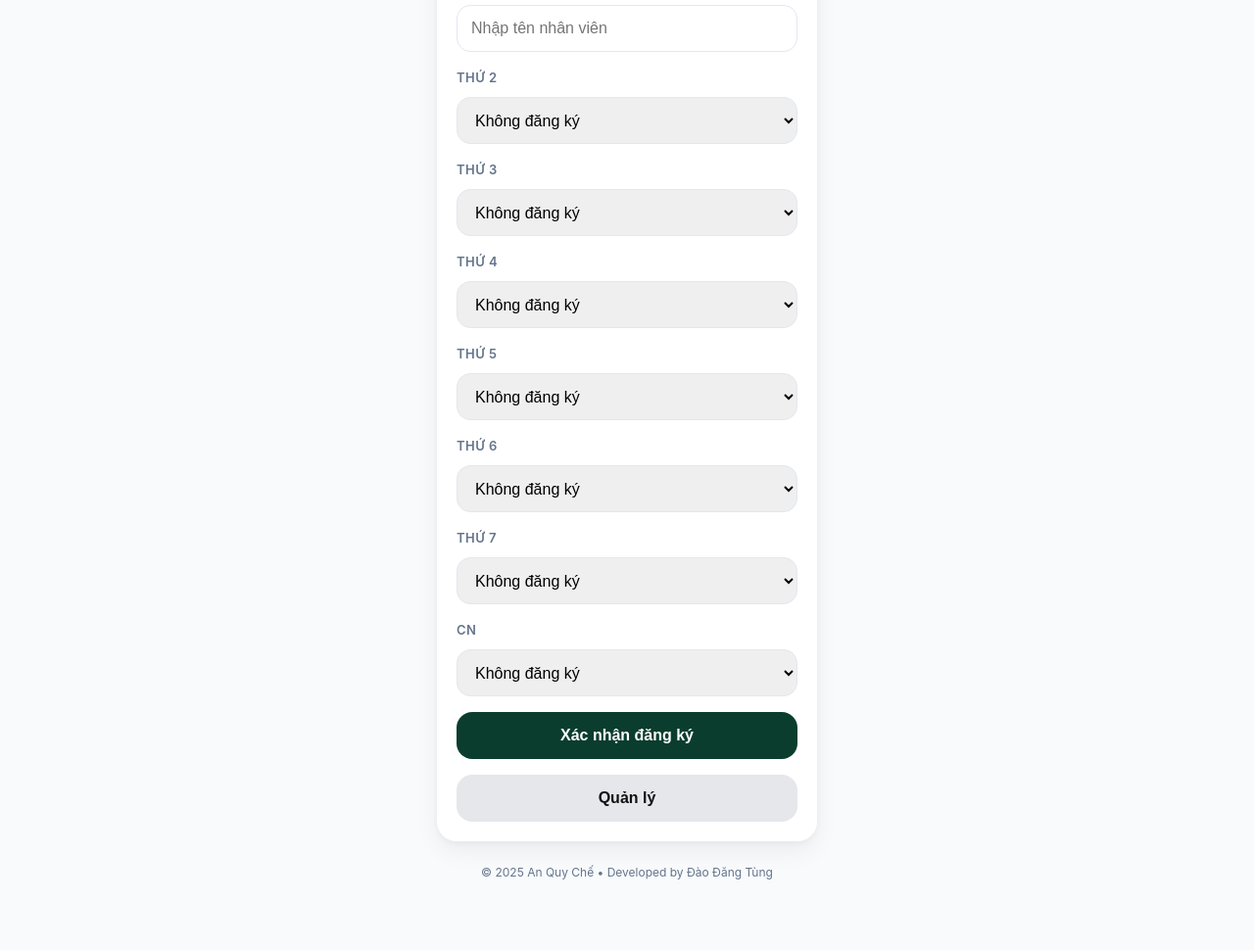
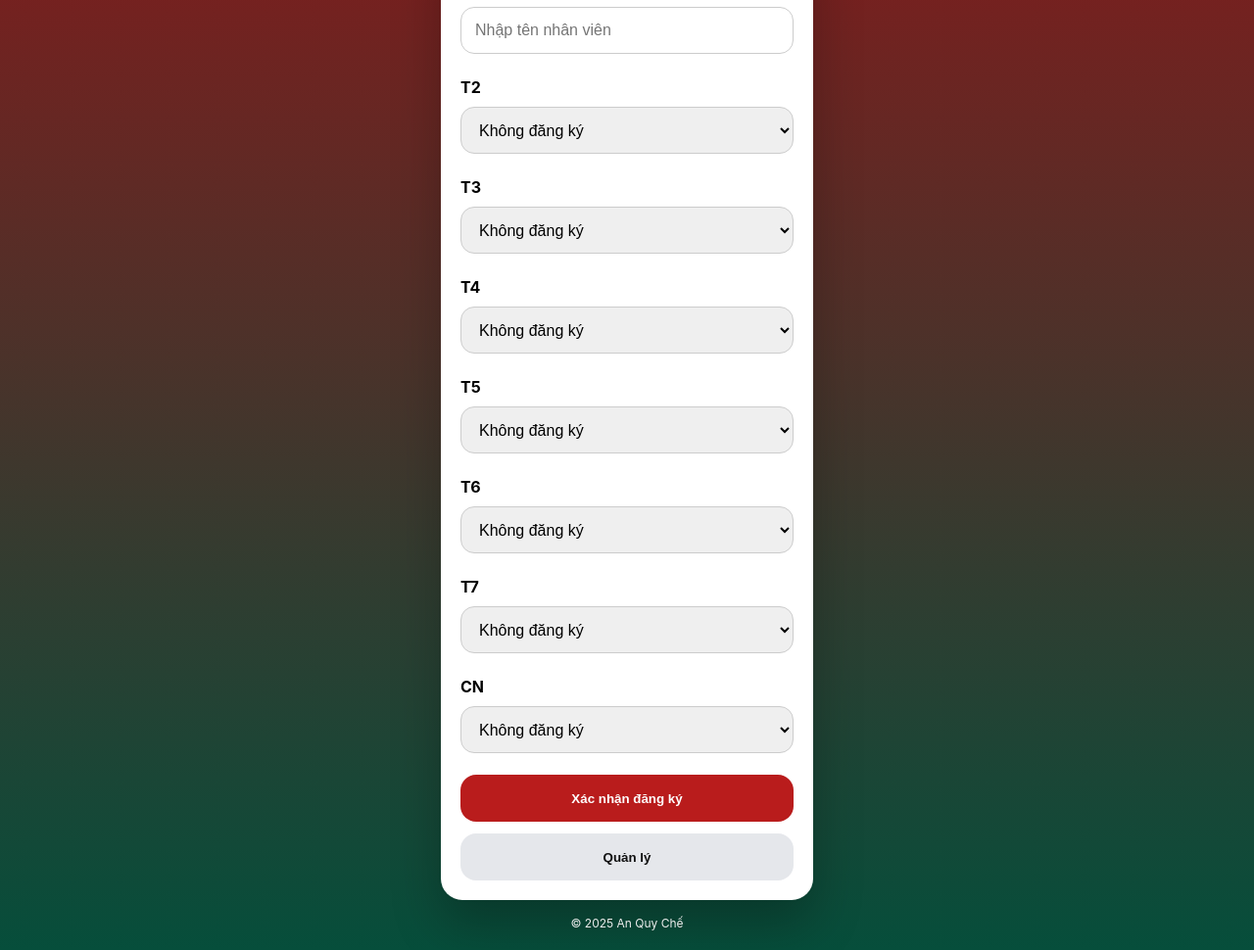
Before and after one commit to dvj1232005-boop/abccongacon, a plain HTML site: page index.html in a window 1280 px wide. Shown: the part 94-1064 px from the top of the page at 98% size. Before the commit the page ends 1024 px from the top, so only its background shows below. Drawn offline with Linux system fonts and the light colour scheme.

Commit message:
Update index.html

```diff
--- a/index.html
+++ b/index.html
@@ -2,129 +2,74 @@
 <html lang="vi">
 <head>
 <meta charset="UTF-8">
-
-<!-- VIEWPORT CHUẨN APP – CHỐNG ZOOM -->
 <meta name="viewport"
 content="width=device-width, initial-scale=1.0, maximum-scale=1.0, user-scalable=no">
 
 <title>An Quy Chế – Đăng ký ca làm</title>
-
-<!-- PWA -->
-<link rel="manifest" href="manifest.json">
 <meta name="theme-color" content="#0b3d2e">
 
-<!-- iOS -->
-<meta name="apple-mobile-web-app-capable" content="yes">
-<meta name="apple-mobile-web-app-status-bar-style" content="black-translucent">
-<meta name="apple-mobile-web-app-title" content="AnQuyChe">
-<link rel="apple-touch-icon" href="icon-192.png">
-
 <style>
-:root{
-  --bg:#f8fafc;
-  --card:#ffffff;
-  --primary:#0b3d2e;
-  --accent:#b91c1c;
-  --text:#0f172a;
-  --muted:#64748b;
-  --radius:20px;
-}
 *{box-sizing:border-box}
 body{
   margin:0;
-  font-family:-apple-system,BlinkMacSystemFont,"Segoe UI",Inter,Roboto;
-  background:var(--bg);
-  color:var(--text);
-}
-
-/* LAYOUT */
-.container{
-  max-width:420px;
-  margin:auto;
-  padding:20px 16px 32px;
-}
-.card{
-  background:var(--card);
-  border-radius:var(--radius);
-  padding:20px;
-  box-shadow:0 10px 25px rgba(0,0,0,.06),
-             0 2px 6px rgba(0,0,0,.04);
+  font-family:-apple-system,BlinkMacSystemFont,"Segoe UI",Roboto;
+  background:linear-gradient(180deg,#7f1d1d,#064e3b);
+  min-height:100vh;
 }
 .hidden{display:none}
 
-/* TEXT */
-h2{margin:0 0 6px;font-size:20px}
-.sub{font-size:14px;color:var(--muted)}
+.container{max-width:420px;margin:auto;padding:20px}
+.card{
+  background:white;
+  border-radius:22px;
+  padding:20px;
+  box-shadow:0 25px 50px rgba(0,0,0,.25);
+}
+h2{margin:0 0 6px}
+.sub{font-size:13px;color:#555}
 
-/* INPUT */
 input,select{
   width:100%;
   height:48px;
-  font-size:16px; /* CHỐNG ZOOM iOS */
+  font-size:16px;
   padding:0 14px;
-  margin-top:12px;
+  margin:10px 0;
   border-radius:14px;
-  border:1px solid #e2e8f0;
-  outline:none;
+  border:1px solid #ccc;
 }
-input:focus,select:focus{
-  border-color:var(--primary);
-  box-shadow:0 0 0 3px rgba(11,61,46,.12);
-}
-
-/* BUTTON */
 button{
   width:100%;
   height:48px;
-  margin-top:16px;
   border:none;
   border-radius:16px;
-  font-size:16px;
+  background:#b91c1c;
+  color:white;
   font-weight:600;
-  background:var(--primary);
-  color:white;
-  cursor:pointer;
+  margin-top:12px;
 }
-button.secondary{
+.secondary{
   background:#e5e7eb;
   color:#111;
 }
-button:active{transform:scale(.98)}
 
-/* DAY */
-.day{
-  margin-top:18px;
-  font-size:13px;
-  font-weight:600;
-  color:var(--muted);
-  text-transform:uppercase;
-  letter-spacing:.5px;
-}
+.day{font-weight:700;margin-top:14px}
 
-/* MANAGER */
 .shiftBox{
   background:#f1f5f9;
   border-radius:14px;
-  padding:12px;
-  margin-top:10px;
+  padding:10px;
+  margin:8px 0;
 }
 .badge{
   display:inline-block;
-  margin:6px 6px 0 0;
+  background:#14532d;
+  color:white;
   padding:6px 10px;
   border-radius:999px;
   font-size:13px;
-  background:var(--primary);
-  color:white;
+  margin:4px 4px 0 0;
 }
-
-/* FOOTER */
-footer{
-  text-align:center;
-  margin-top:24px;
-  font-size:12px;
-  color:var(--muted);
-}
+footer{text-align:center;margin-top:16px;font-size:12px;color:#eee}
 </style>
 </head>
 
@@ -133,7 +78,7 @@ footer{
 <div class="container">
 
   <!-- NHÂN VIÊN -->
-  <div class="card" id="employeeBox">
+  <div class="card">
     <h2>Đăng ký ca làm</h2>
     <div class="sub" id="lockStatus"></div>
 
@@ -148,31 +93,40 @@ footer{
   <!-- QUẢN LÝ -->
   <div class="card hidden" id="managerBox">
     <h2>Quản lý ca làm</h2>
-    <input id="pin" type="password" placeholder="Nhập mã PIN quản lý">
+    <input id="pin" type="password" placeholder="Nhập mã PIN">
     <button onclick="loginManager()">Đăng nhập</button>
 
     <div id="summary"></div>
     <button class="secondary" onclick="clearAll()">Xóa toàn bộ đăng ký</button>
   </div>
 
-  <footer>© 2025 An Quy Chế • Developed by Đào Đăng Tùng</footer>
+  <footer>© 2025 An Quy Chế</footer>
 </div>
 
 <script>
-/* ===== DATA ===== */
-const DAYS=["Thứ 2","Thứ 3","Thứ 4","Thứ 5","Thứ 6","Thứ 7","CN"];
-const SHIFTS=["Sáng","Chiều","Tối"];
+/* ===== CẤU HÌNH ===== */
+const DAYS=["T2","T3","T4","T5","T6","T7","CN"];
+const SHIFTS=[
+  "C1",
+  "C2",
+  "C3",
+  "F1",
+  "F2",
+  "2C (C1+C2)",
+  "2C (C2+C3)"
+];
 const ADMIN_PIN="2005";
 
-/* ===== LOCK TIME ===== */
+/* ===== KHÓA THỜI GIAN ===== */
 function isLocked(){
   const n=new Date();
   const d=n.getDay(), h=n.getHours();
   return (d===5 && h>=20) || d===6 || d===0;
 }
 document.getElementById("lockStatus").textContent =
-  isLocked() ? "⛔ Đã khóa đăng ký • Mở lại Thứ 2"
-             : "✅ Đang mở đăng ký • Khóa lúc 20:00 Thứ 6";
+  isLocked()
+  ?"⛔ Đã khóa đăng ký • Mở lại Thứ 2"
+  :"✅ Đang mở đăng ký • Khóa lúc 20:00 Thứ 6";
 
 /* ===== FORM ===== */
 const form=document.getElementById("form");
@@ -186,7 +140,7 @@ DAYS.forEach(d=>{
   `;
 });
 
-/* ===== SUBMIT ===== */
+/* ===== NHÂN VIÊN SUBMIT ===== */
 function submitShift(){
   if(isLocked()) return alert("Đã khóa đăng ký");
   const name=document.getElementById("name").value.trim();
@@ -208,17 +162,18 @@ function submitShift(){
   document.querySelectorAll("select").forEach(s=>s.value="");
 }
 
-/* ===== MANAGER ===== */
+/* ===== QUẢN LÝ ===== */
 function showManager(){
   document.getElementById("managerBox").classList.remove("hidden");
 }
+
 function loginManager(){
   if(document.getElementById("pin").value!==ADMIN_PIN)
     return alert("Sai mã PIN");
   renderSummary();
 }
 
-/* ===== SUMMARY ===== */
+/* ===== TỔNG HỢP ===== */
 function renderSummary(){
   const data=JSON.parse(localStorage.getItem("shifts")||"[]");
   const sum={};
@@ -247,21 +202,13 @@ function renderSummary(){
   });
 }
 
-/* ===== CLEAR ===== */
+/* ===== RESET ===== */
 function clearAll(){
-  if(confirm("Xóa toàn bộ dữ liệu?")){
+  if(confirm("Xóa toàn bộ đăng ký?")){
     localStorage.removeItem("shifts");
     location.reload();
   }
 }
 </script>
-
-<!-- SERVICE WORKER -->
-<script>
-if("serviceWorker" in navigator){
-  navigator.serviceWorker.register("sw.js");
-}
-</script>
-
 </body>
 </html>
```
